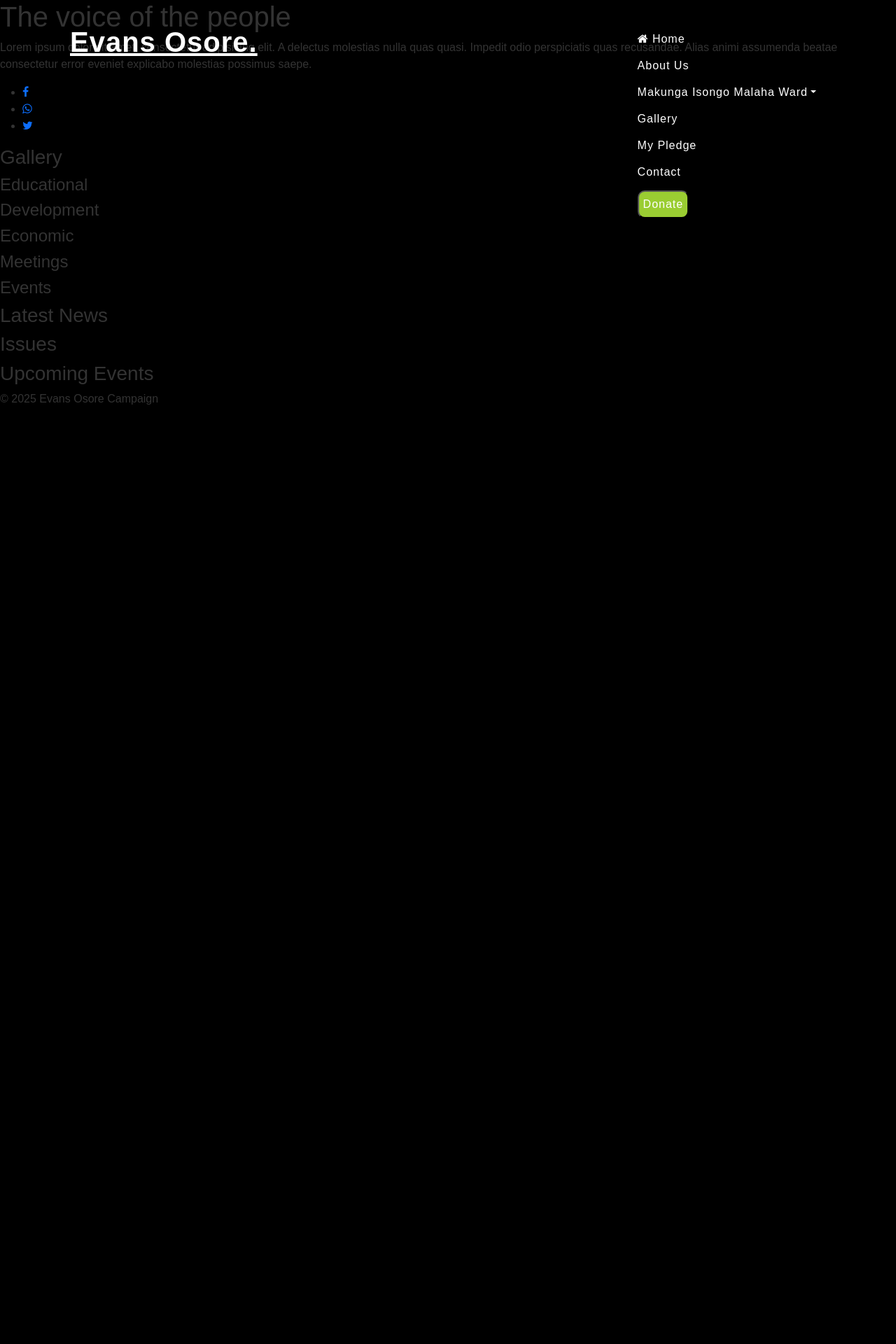
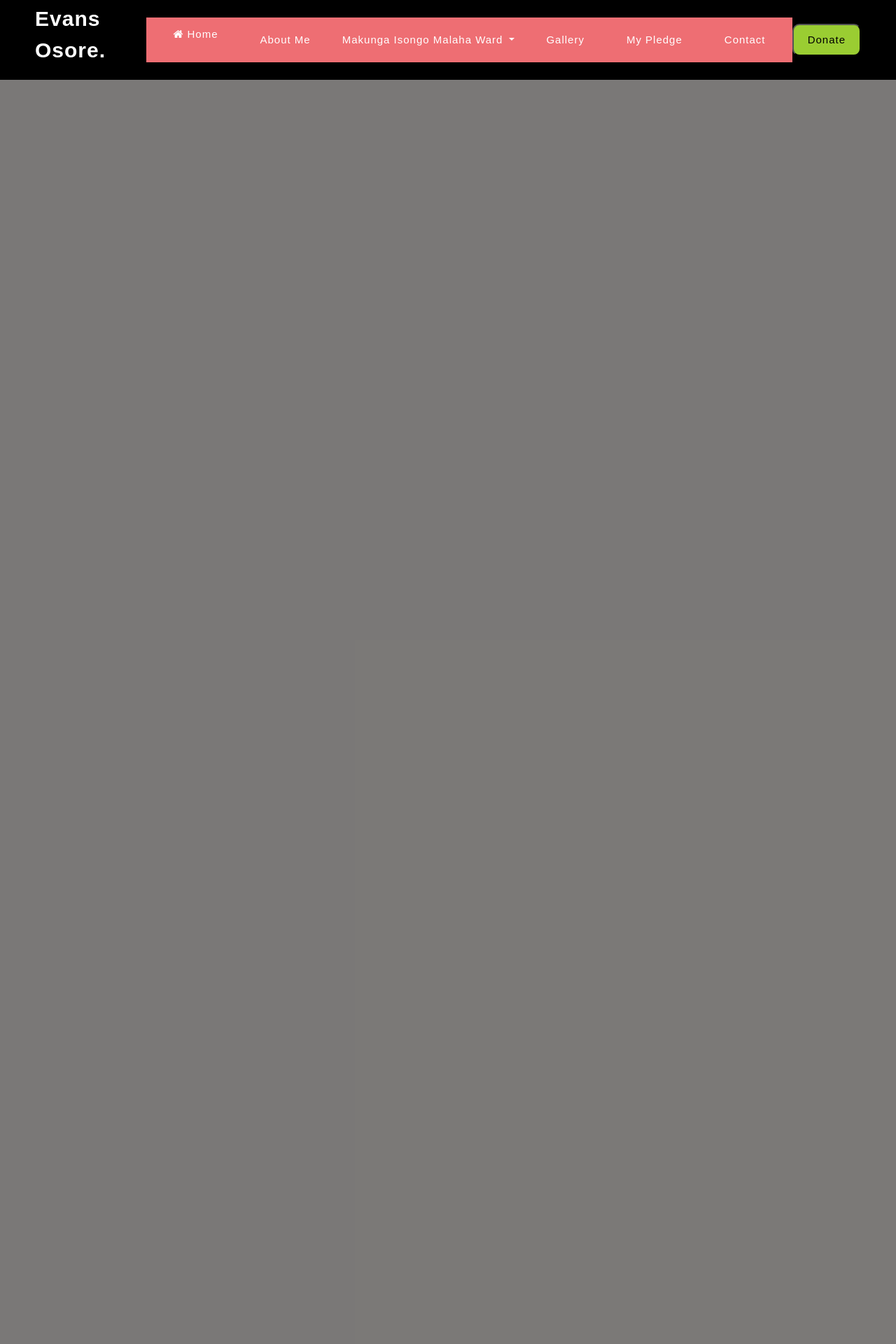
Before and after one commit to rodgerstar/Campaign_website, a Django app: page / in a window 1280 px wide. Shown: the top 1920 px of the page at 70% size. Before the commit the page ends 578 px from the top, so only its background shows below. Run offline with Django 5.2, Linux system fonts and the light colour scheme; data that the repository does not hold is empty.

Commit message:
css update

```diff
--- a/gallery/assets/css/styles.css
+++ b/gallery/assets/css/styles.css
@@ -1,4 +1,3 @@
-@import url('https://fonts.googleapis.com/css2?family=Poppins:ital,wght@0,100;0,200;0,300;0,400;0,500;0,600;0,700;0,800;0,900;1,100;1,200;1,300;1,400;1,500;1,600;1,700;1,800;1,900&display=swap');
 * {
     margin: 0;
     padding: 0;
@@ -6,43 +5,99 @@
 }
 
 body {
-    font-family: poppin, sans-serif;
-    background-color:black;
+    font-family: 'Poppins', sans-serif;
+    background-color: black;
     color: #333;
 }
 
-nav {
-    position: absolute;
+header {
     top: 0;
-    bottom: 0;
     width: 100%;
     display: flex;
     justify-content: space-between;
-    /*align-items: center;*/
-    padding: 30px 100px;
+    align-items: center;
+    padding: 20px 50px;
+    background-color: black;
+    position: fixed;
     z-index: 10;
 }
+
 .logo {
-    font-size: 40px;
+    text-decoration: none;
+    font-size: 30px;
     color: white;
     letter-spacing: 1px;
     font-weight: 800;
+    transition: transform 0.3s ease, color 0.3s ease;
+    cursor: pointer;
+    margin-top: -16px;
 }
 
-nav li {
+.logo:hover {
+    color: greenyellow;
+    transform: scale(1.1);
+}
+
+nav {
+    display: flex;
+    justify-content: center;
+    flex-grow: 1;
+}
+
+nav ul {
+    display: flex;
+    justify-content: center;
+    align-items: center;
+    gap: 30px;
     list-style: none;
-    margin: 14px;
 }
+
 nav li a {
+    bottom: 20px;
     color: white;
     text-decoration: none;
     font-weight: 500;
     letter-spacing: 1px;
+    transition: color 0.2s ease-in-out;
+}
+
+nav li a:hover {
+    color: greenyellow;
+}
+
+.nav_btn {
+    background: yellowgreen;
+    text-decoration: none;
+    letter-spacing: 1px;
+    font-weight: 500;
+    padding: 10px 20px;
+    border-radius: 10px;
+    color: black;
+    cursor: pointer;
+    transition: background-color 0.3s ease-in-out, color 0.3s ease-in-out;
+}
+.nav_btn a {
+    text-decoration: none;
+    color: black;
+}
+
+.nav_btn:hover {
+    background-color: greenyellow;
+    color: white;
+}
+
+/* Ensure consistent styling for dropdown toggle */
+.nav-item .nav-link {
+    color: white; /* Same color as other links */
+    text-decoration: none; /* Remove underline */
+    font-weight: 500; /* Match font weight with other links */
+    letter-spacing: 1px; /* Match letter spacing */
     cursor: pointer;
     transition: 0.2s;
 }
-nav li:hover a {
-    color: green;
+
+.nav-item .nav-link:hover {
+    color: greenyellow; /* Match hover color with other links */
 }
 
 /* Dropdown styling */
@@ -66,26 +121,54 @@
     background-color: greenyellow; /* Highlight background on hover */
     color: black; /* Change text color on hover */
 }
-
-/* Adjust the dropdown toggle link */
-.nav-item .nav-link {
-    color: white; /* Match the link color */
-    text-decoration: none;
-    font-weight: 500;
-    letter-spacing: 1px;
-    cursor: pointer;
-    transition: 0.2s;
+.hero_img {
+    position: relative; /* Changed from absolute to relative */
+    width: 100%;
+    min-height: 100vh;
+    padding: 0 100px;
+    display: flex;
+    justify-content: space-between;
+    align-items: center;
+    background: url("../images/hero2.png") no-repeat center center/cover;
+    overflow: hidden;
+    transition: 0.5s;
 }
 
-.nav-item .nav-link:hover {
-    color: green; /* Change color on hover */
+.hero_img::before {
+    position: absolute;
+    content: '';
+    top: 0;
+    left: 0;
+    right: 0;
+    bottom: 0;
+    width: 100%;
+    height: 100%;
+    background: rgba(0, 0, 0, 0.5);
+    z-index: 1; /* Ensures the overlay sits above the image */
 }
-.nav_btn {
-    background: yellowgreen;
-    text-decoration: none;
-    letter-spacing: 1px;
-    cursor: pointer;
-    font-weight: 500;
-    padding: 6px;
-    border-radius:10px;
+
+.hero_content {
+    position: relative; /* Positioned within the hero section */
+    z-index: 2; /* Above the overlay */
+    max-width: 550px;
+    visibility: hidden;
+    opacity: 0; /* Start hidden for animations */
+    transform: scale(0);
+    transition: 0.5s;
 }
+
+.hero_content.active {
+    visibility: visible;
+    opacity: 1; /* Smooth fade-in */
+    transform: scale(1);
+    transition: 0.5s;
+}
+
+.hero_title {
+    max-width: 350px;
+    color: white; /* Ensure text contrasts with the dark overlay */
+    font-weight: 700;
+    letter-spacing: -1px;
+}
+
+.hero_img .hero_content .
--- a/templates/index.html
+++ b/templates/index.html
@@ -5,6 +5,7 @@
     <meta charset="UTF-8"/>
     <meta name="viewport" content="width=device-width, initial-scale=1.0"/>
     <link rel="stylesheet" href="https://cdnjs.cloudflare.com/ajax/libs/font-awesome/4.7.0/css/font-awesome.min.css">
+    <link rel="stylesheet" href="https://cdnjs.cloudflare.com/ajax/libs/materialize/1.0.0/css/materialize.min.css">
     <link href="https://cdn.jsdelivr.net/npm/bootstrap@5.3.3/dist/css/bootstrap.min.css" rel="stylesheet">
     <link rel="stylesheet" href="{% static 'css/styles.css' %}"/>
 
@@ -13,38 +14,36 @@
 
 </head>
 <body>
+<header>
+    <a href="#" class="logo">Evans Osore.</a>
     <nav>
-    <a href="#" class="logo">Evans Osore.</a>
         <ul>
             <li><a href="#home"><i class="fa fa-home" aria-hidden="true"></i> Home</a></li>
-        <li><a href="#about">About Us</a></li>
+            <li><a href="#about">About Me</a></li>
             <li class="nav-item dropdown">
-            <a class="nav-link dropdown-toggle" href="#" role="button" data-bs-toggle="dropdown">Makunga Isongo Malaha
-                Ward</a>
+                <a class="nav-link dropdown-toggle" href="#" role="button" data-bs-toggle="dropdown">
+                    Makunga Isongo Malaha Ward
+                </a>
                 <ul class="dropdown-menu">
-                <li><a class="dropdown-item" href="#"> Events</a></li>
-                <li><a class="dropdown-item" href="#"> News</a></li>
-                <li><a class="dropdown-item" href="#"> Issues</a></li>
+                    <li><a class="dropdown-item" href="#">Events</a></li>
+                    <li><a class="dropdown-item" href="#">News</a></li>
+                    <li><a class="dropdown-item" href="#">Issues</a></li>
                 </ul>
             </li>
             <li><a href="#gallery">Gallery</a></li>
             <li><a href="#pledge">My Pledge</a></li>
             <li><a href="#contact">Contact</a></li>
-        <li>
-            <button class="nav_btn">
-                <a href="#">Donate</a>
-            </button>
-        </li>
         </ul>
     </nav>
-
+    <button class="nav_btn"><a href="#">Donate</a></button>
+</header>
 
 <main>
     {% block content %}
         <section id="home">
             <div class="hero_img">
-                <div class="hero_content">
-                    <h1>The voice of the people</h1>
+                <div class="hero_content active">
+                    <h1 class="hero_title">The voice of the people</h1>
                     <p>Lorem ipsum dolor sit amet, consectetur adipisicing elit.
                         A delectus molestias nulla quas quasi. Impedit odio perspiciatis quas recusandae.
                         Alias animi assumenda beatae consectetur error
@@ -53,6 +52,24 @@
                 </div>
 
                 <div class="carrousel_box">
+                    <div class="carrousel">
+                        <div class="carousel_item">
+                            <img src="{% static 'images/cr1.png' %}" alt="">
+                        </div>
+                        <div class="carousel_item">
+                            <img src="{% static 'images/cr1.png' %}" alt="">
+                        </div>
+                        <div class="carousel_item">
+                            <img src="{% static 'images/cr1.png' %}" alt="">
+                        </div>
+                        <div class="carousel_item">
+                            <img src="{% static 'images/cr1.png' %}" alt="">
+                        </div>
+                    </div>
+                </div>
+
+
+
                 <ul class="sci">
                         <li>
                             <a href="#"><i class="fa fa-facebook" aria-hidden="true"></i></a>
@@ -64,10 +81,9 @@
                             <a href="#"><i class="fa fa-twitter" aria-hidden="true"></i></a>
                         </li>
                     </ul>
-                </div>
 
             </div>
-
+        </section>
 
         <section id="gallery">
             <h3>Gallery</h3>
@@ -147,7 +163,6 @@
                 </div>
             {% endfor %}
         </section>
-        </section>
     {% endblock %}
 </main>
 
@@ -156,9 +171,15 @@
 </footer>
 
 <script src="https://cdn.jsdelivr.net/npm/bootstrap@5.3.3/dist/js/bootstrap.bundle.min.js"></script>
-
+    <script src="https://cdnjs.cloudflare.com/ajax/libs/materialize/1.0.0/js/materialize.min.js"></script>
 <script src="https://code.jquery.com/jquery-3.7.0.js"></script>
 <script src="https://cdnjs.cloudflare.com/ajax/libs/materialize/1.0.0/js/materialize.min.js"></script>
 <script src="../gallery/assets/js/script.js"></script>
+
+<script>
+    $(document).ready(function(){
+    $('.carousel').carousel();
+  })
+</script>
 </body>
 </html>
```
Also changed, not shown: gallery/assets/images/cr1.png (added), gallery/assets/images/hero1.png (added), gallery/assets/images/hero2.png (added). Lines whose indentation alone changed are shown as unchanged.
